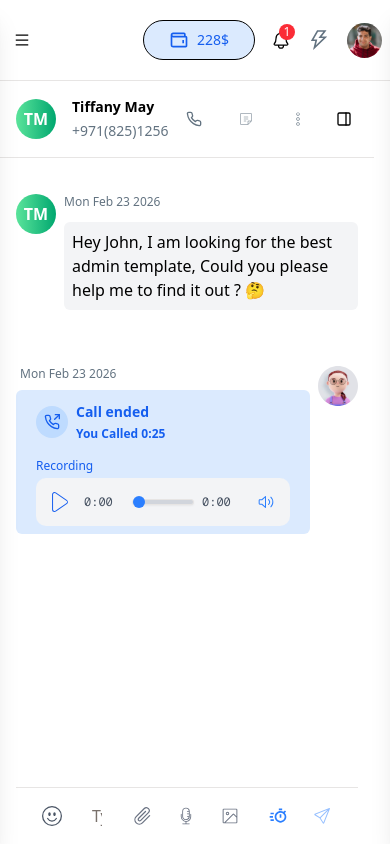
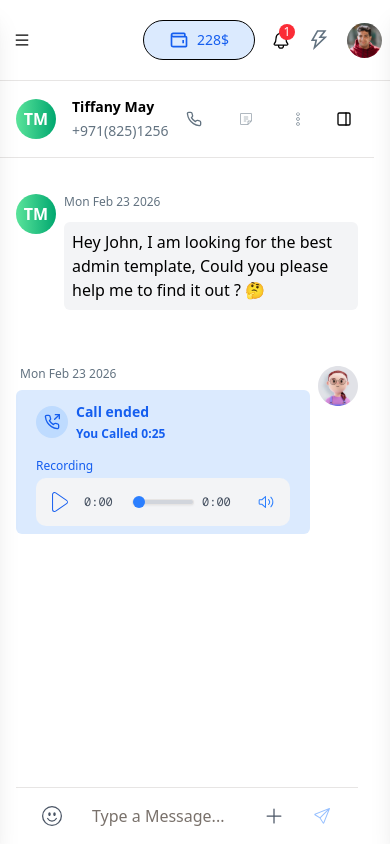
Before and after one commit to amirhosein7590/lead_assist_task, a Next.js app: page / in a window 390 px wide. Built offline with nearby package versions, Linux system fonts and the light colour scheme.

Commit message:
refactor chat-input section

```diff
--- a/src/app/layout.js
+++ b/src/app/layout.js
@@ -5,7 +5,7 @@ import { TooltipProvider } from "@/components/modules/tooltip";
 import {
   MainSidebarProvider,
   AppSidebar,
-} from "@/components/modules/sidebar/mainSidebar"; // تغییر اینجا
+} from "@/components/modules/sidebar/mainSidebar";
 import Navbar from "@/components/modules/navbar";
 import { ModalProvider } from "@/contexts/ModalContext";
 
--- a/src/components/modules/chatInput.jsx
+++ b/src/components/modules/chatInput.jsx
@@ -2,19 +2,24 @@
 
 import React, { useState } from "react";
 import { Button } from "./button";
-import { BsSend, BsEmojiSmile } from "react-icons/bs";
+import { BsSend, BsEmojiSmile, BsPlusLg } from "react-icons/bs";
 import { BiTimer } from "react-icons/bi";
 import { GoPaperclip } from "react-icons/go";
 import { CiMicrophoneOn } from "react-icons/ci";
 import { PiImageSquareLight } from "react-icons/pi";
 import { Input } from "./input";
 import EmojiPicker from "./emojiPicker";
+import {
+  Popover,
+  PopoverContent,
+  PopoverTrigger,
+} from "@/components/modules/popover";
 
 function ChatInput({ onSendMessage }) {
   const [message, setMessage] = useState("");
 
   const handleEmojiSelect = (emoji) => {
-    setMessage(prev => prev + emoji);
+    setMessage((prev) => prev + emoji);
   };
 
   const handleSend = () => {
@@ -25,11 +30,28 @@ function ChatInput({ onSendMessage }) {
   };
 
   const handleKeyDown = (e) => {
-    if (e.key === 'Enter' && !e.shiftKey) {
+    if (e.key === "Enter" && !e.shiftKey) {
       e.preventDefault();
       handleSend();
     }
   };
+
+  const ExtraTools = () => (
+    <>
+      <Button size="sm" variant="ghost" className="w-10 h-10">
+        <GoPaperclip className="!w-5 !h-5 text-gray-500" />
+      </Button>
+      <Button size="sm" variant="ghost" className="w-10 h-10">
+        <CiMicrophoneOn className="!w-5 !h-5 text-gray-500" />
+      </Button>
+      <Button size="sm" variant="ghost" className="w-10 h-10">
+        <PiImageSquareLight className="!w-5 !h-5 text-gray-500" />
+      </Button>
+      <Button size="sm" variant="ghost" className="w-10 h-10">
+        <BiTimer className="!w-5 !h-5 text-blue-500" />
+      </Button>
+    </>
+  );
 
   return (
     <div className="w-full border-t py-2 px-4 flex items-center gap-x-2">
@@ -51,38 +73,25 @@ function ChatInput({ onSendMessage }) {
         placeholder="Type a Message..."
       />
 
-      <div className="flex items-center gap-x-1">
-        <Button
-          size="sm"
-          variant="ghost"
-          className="w-10 h-10"
-        >
-          <GoPaperclip className="!w-5 !h-5 text-gray-500" />
-        </Button>
-        <Button
-          size="sm"
-          variant="ghost"
-          className="w-10 h-10"
-        >
-          <CiMicrophoneOn className="!w-5 !h-5 text-gray-500" />
-        </Button>
-        <Button
-          size="sm"
-          variant="ghost"
-          className="w-10 h-10"
-        >
-          <PiImageSquareLight className="!w-5 !h-5 text-gray-500" />
-        </Button>
+      <div className="hidden md:flex items-center gap-x-1">
+        <ExtraTools />
       </div>
 
+      <div className="block md:hidden">
+        <Popover>
+          <PopoverTrigger asChild>
+            <Button size="sm" variant="ghost" className="w-10 h-10">
+              <BsPlusLg className="!w-5 !h-5 text-gray-600" />
+            </Button>
+          </PopoverTrigger>
+          <PopoverContent className="w-auto p-2" align="end">
             <div className="flex items-center gap-x-1">
-        <Button
-          size="sm"
-          variant="ghost"
-          className="w-10 h-10"
-        >
-          <BiTimer className="!w-5 !h-5 text-blue-500" />
-        </Button>
+              <ExtraTools />
+            </div>
+          </PopoverContent>
+        </Popover>
+      </div>
+
       <Button
         size="sm"
         variant="ghost"
@@ -93,7 +102,6 @@ function ChatInput({ onSendMessage }) {
         <BsSend className="!w-4 !h-4 text-blue-500" />
       </Button>
     </div>
-    </div>
   );
 }
 
```
Lines whose indentation alone changed are shown as unchanged.
